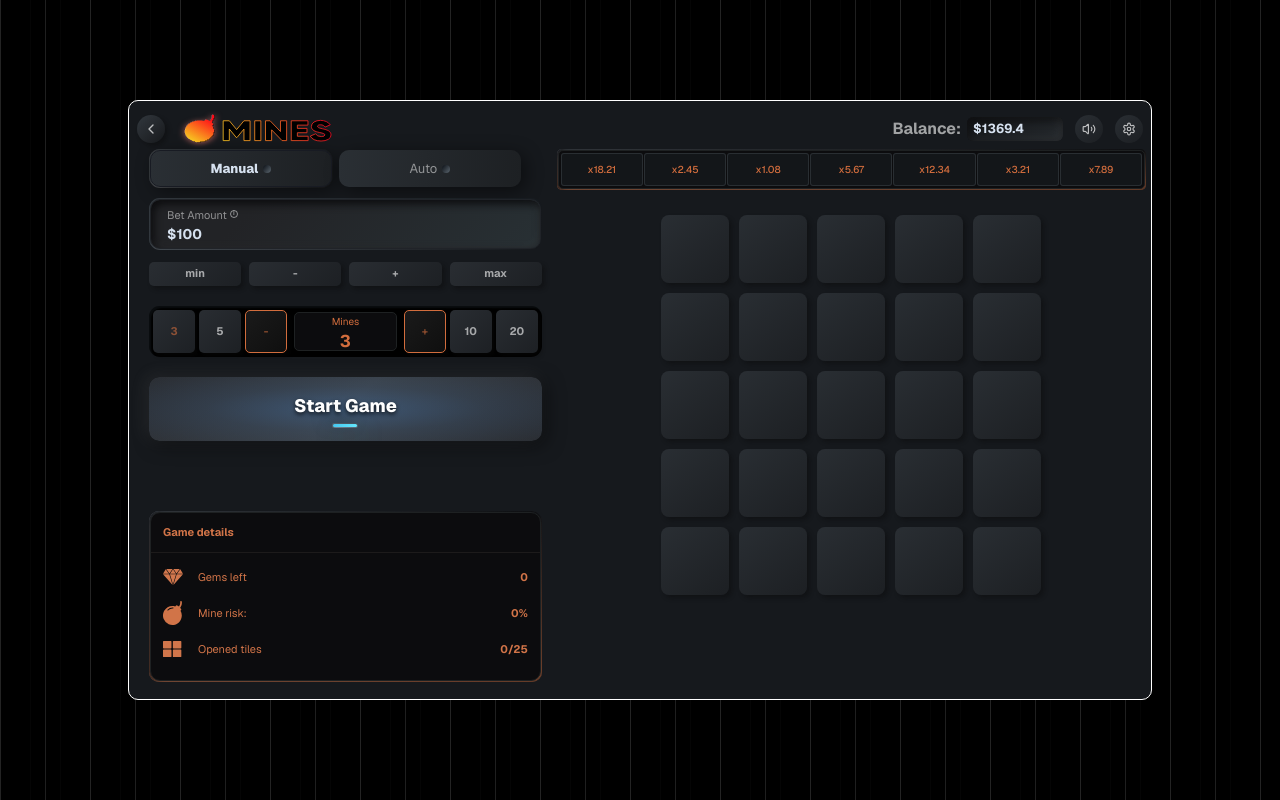
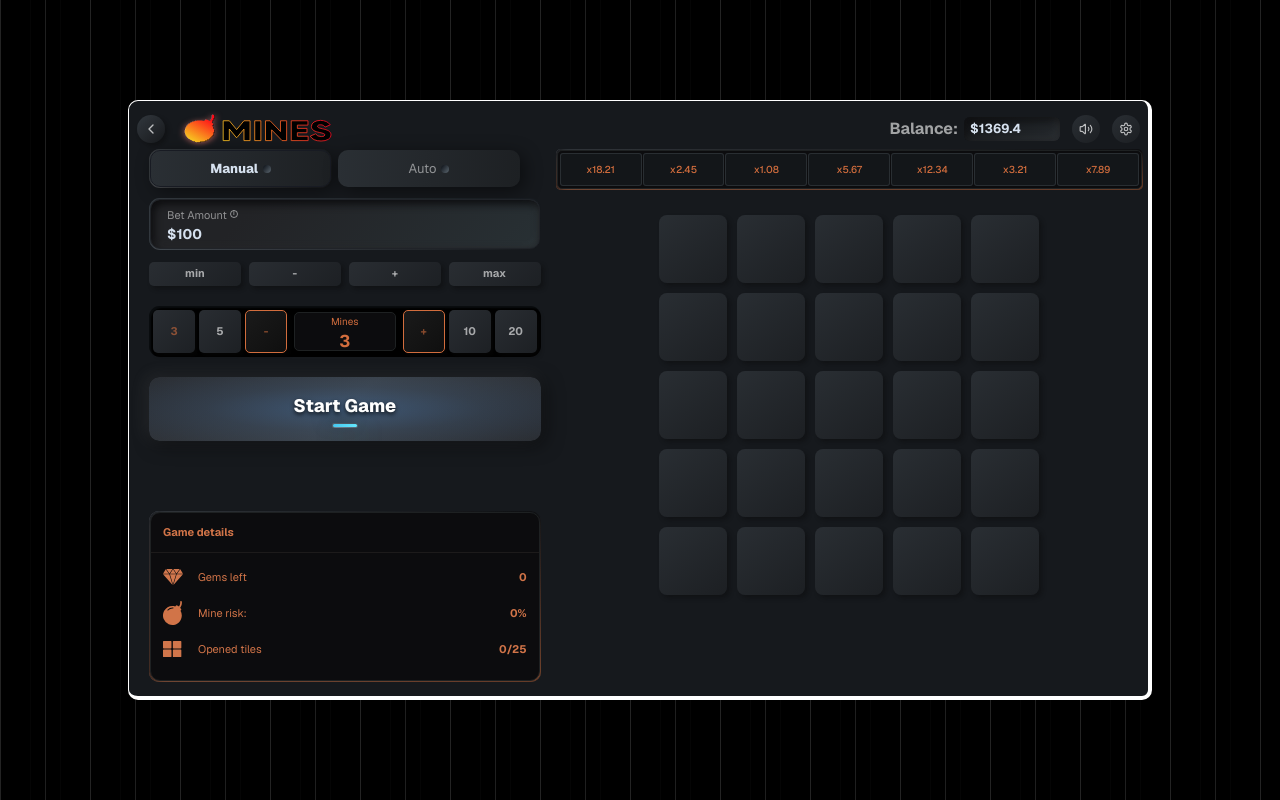
Before and after one commit to Ron114/mines_game_ui1, a Next.js app: page / in a window 1280 px wide. Built offline with nearby package versions, Linux system fonts and the light colour scheme.

Commit message:
Refine GameModal styling for enhanced visual appeal
- Removed border from GameModal component for a cleaner look.
- Added specific border styles to enhance the modal's structure and definition.

```diff
--- a/components/game-modal.tsx
+++ b/components/game-modal.tsx
@@ -5,12 +5,16 @@ export default function GameModal() {
   return (
     <div className="absolute inset-0 flex items-center justify-center p-4">
       <div
-        className="w-full max-w-6xl border border-white rounded-lg overflow-hidden flex flex-col"
+        className="w-full max-w-6xl rounded-lg overflow-hidden flex flex-col"
         style={{
           backgroundColor: "var(--modal-bg-color)",
           maxHeight: "75vh",
           minHeight: "480px",
           width: "80vw",
+          borderTop: "1px solid white",
+          borderLeft: "1px solid white",
+          borderRight: "4px solid white",
+          borderBottom: "4px solid white",
         }}
       >
         <div className="flex flex-col overflow-y-auto h-full">
```
